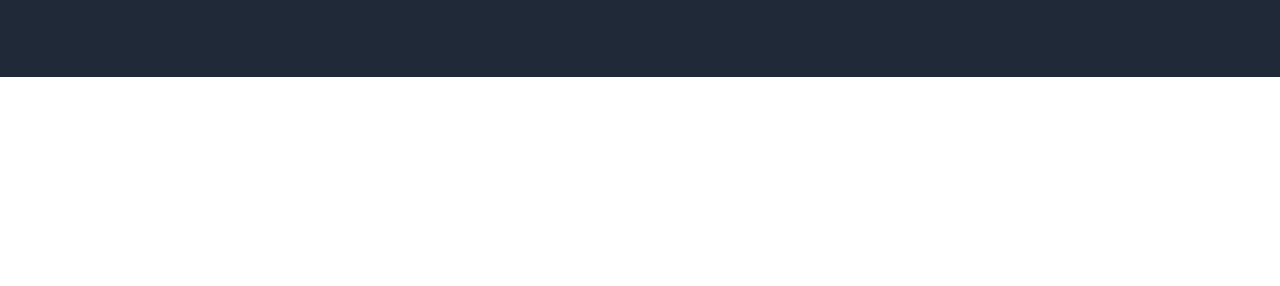
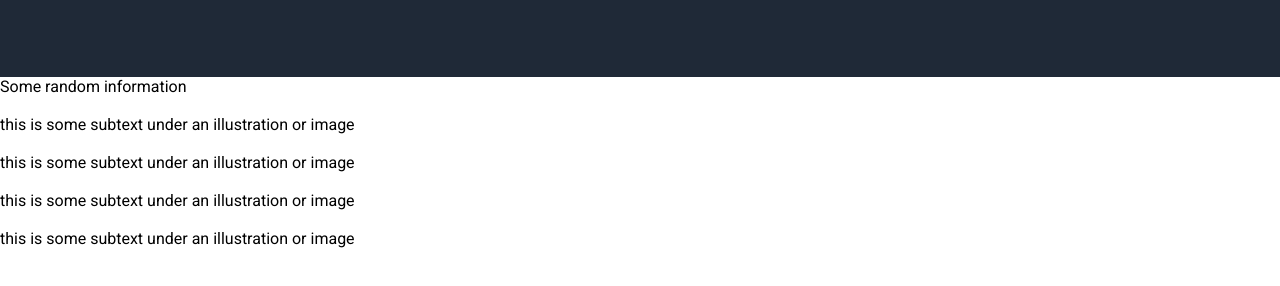
Before and after one commit to RushilRiyaz/landing-page, a plain HTML site: page index.html in a window 1280 px wide. Shown: the part 350-636 px from the top of the page. Drawn offline with Linux system fonts and the light colour scheme.

Commit message:
feat[content2]: add content2 section

```diff
--- a/index.html
+++ b/index.html
@@ -35,5 +35,34 @@
         <div>this is a placeholder for an image</div>
       </div>
     </div>
+    <div class="content2">
+      <div class="title">Some random information</div>
+      <div class="boxes">
+        <div class="box">
+          <img />
+          <div class="text">
+            this is some subtext under an illustration or image
+          </div>
+        </div>
+        <div class="box">
+          <img />
+          <div class="text">
+            this is some subtext under an illustration or image
+          </div>
+        </div>
+        <div class="box">
+          <img />
+          <div class="text">
+            this is some subtext under an illustration or image
+          </div>
+        </div>
+        <div class="box">
+          <img />
+          <div class="text">
+            this is some subtext under an illustration or image
+          </div>
+        </div>
+      </div>
+    </div>
   </body>
 </html>
```
